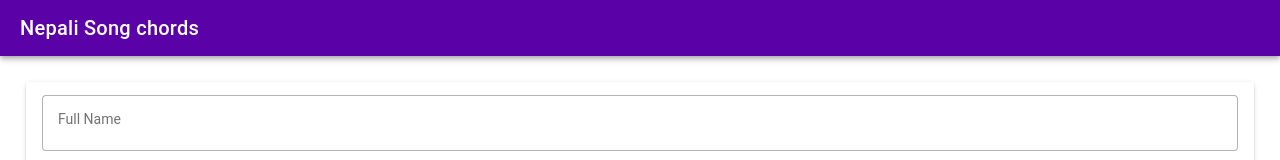
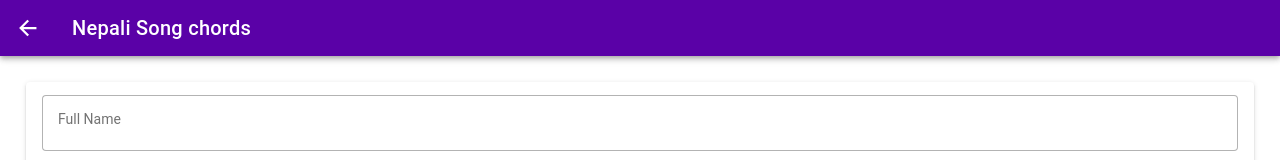
Before and after one commit to uttam-rumsan/Ionic-Framework, a React (Vite) app: page /register in a window 1280 px wide. Shown: the top 160 px of the page. Built offline with nearby package versions, Linux system fonts and the light colour scheme.

Commit message:
adding back arrow

```diff
--- a/src/pages/Register.tsx
+++ b/src/pages/Register.tsx
@@ -9,6 +9,8 @@ import {
   IonInput,
   IonButton,
   IonIcon,
+  IonButtons,
+  IonBackButton,
 } from "@ionic/react";
 
 import React, { useState } from "react";
@@ -42,6 +44,9 @@ const Register: React.FC = () => {
     <IonPage>
       <IonHeader>
         <IonToolbar color="primary">
+          <IonButtons slot="start">
+            <IonBackButton defaultHref="/" />
+          </IonButtons>
           <IonTitle>Nepali Song chords</IonTitle>
         </IonToolbar>
       </IonHeader>
```
